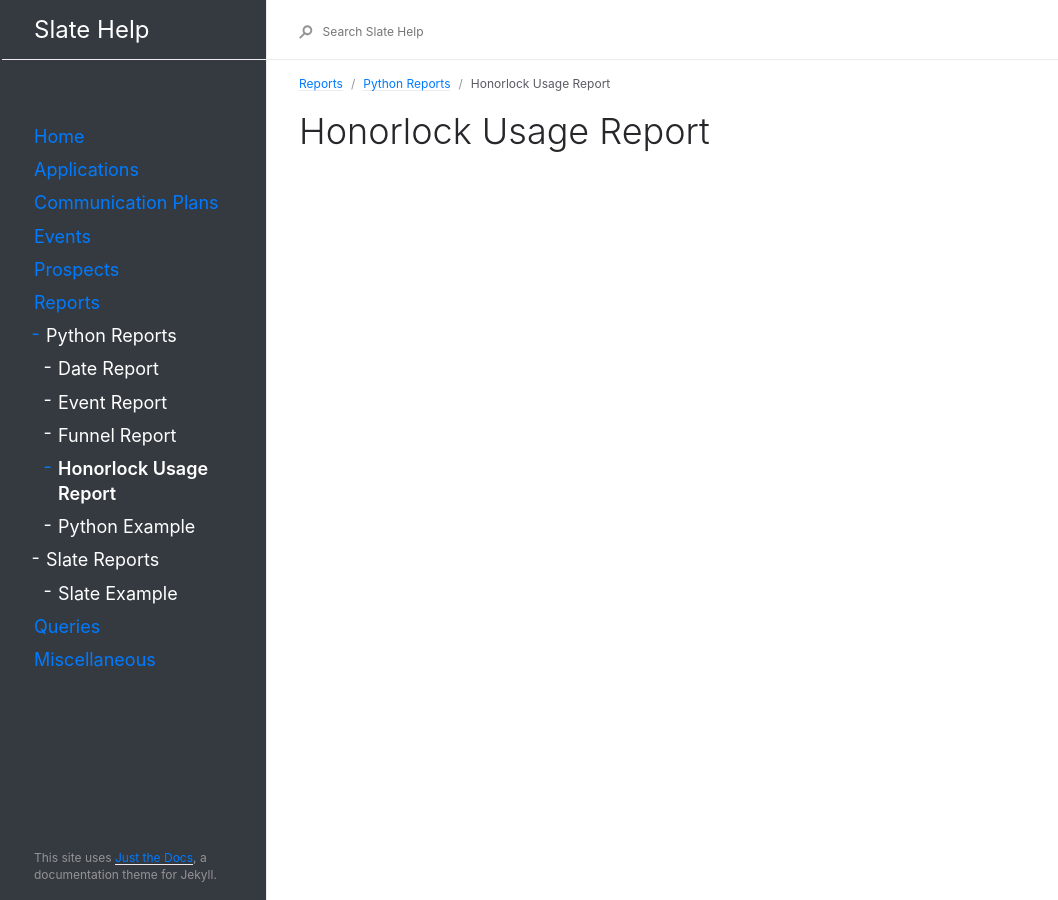
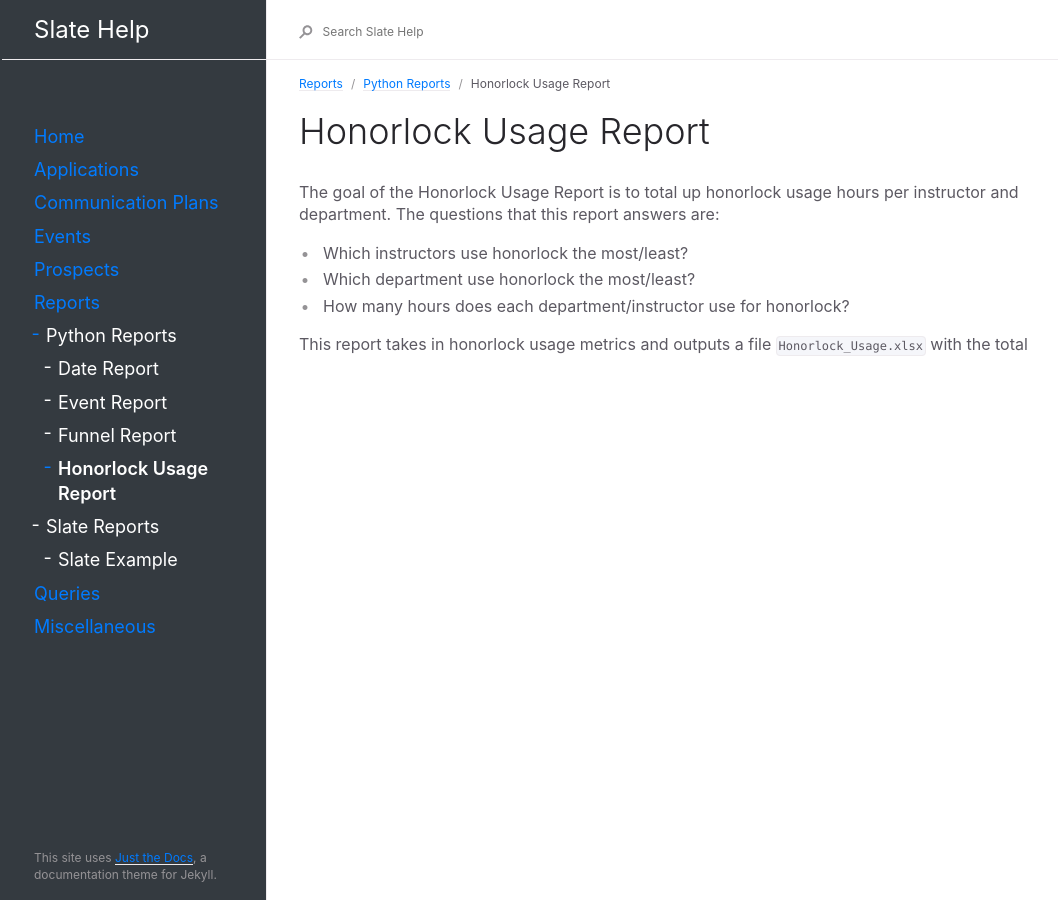
Before and after one commit to oretoise/docs, a Jekyll site: the page built from _docs/reports/python-reports/honorlock_usage-report.md, in a window 1280 px wide. Shown: the whole page, without its empty margins (89-1147 px from the left). Built offline with Jekyll 4.4.1, drawn with Linux system fonts in a browser that asks for light colours.

Commit message:
Started documentation on honorlock usage

```diff
--- a/_docs/reports/python-reports/honorlock_usage-report.md
+++ b/_docs/reports/python-reports/honorlock_usage-report.md
@@ -8,3 +8,10 @@ permalink: /reports/python-r/honorlock_usage-report
 ---
 
 # Honorlock Usage Report
+The goal of the Honorlock Usage Report is to total up honorlock usage hours per instructor and department. The questions that this report answers are:
+
+* Which instructors use honorlock the most/least?
+* Which department use honorlock the most/least?
+* How many hours does each department/instructor use for honorlock?
+
+This report takes in honorlock usage metrics and outputs a file `Honorlock_Usage.xlsx` with the total
```
Also changed, not shown: _docs/reports/python-reports/event-report.md (+1 -1 lines), _docs/reports/python-reports/py-example.md (deleted, +0 -61 lines).
